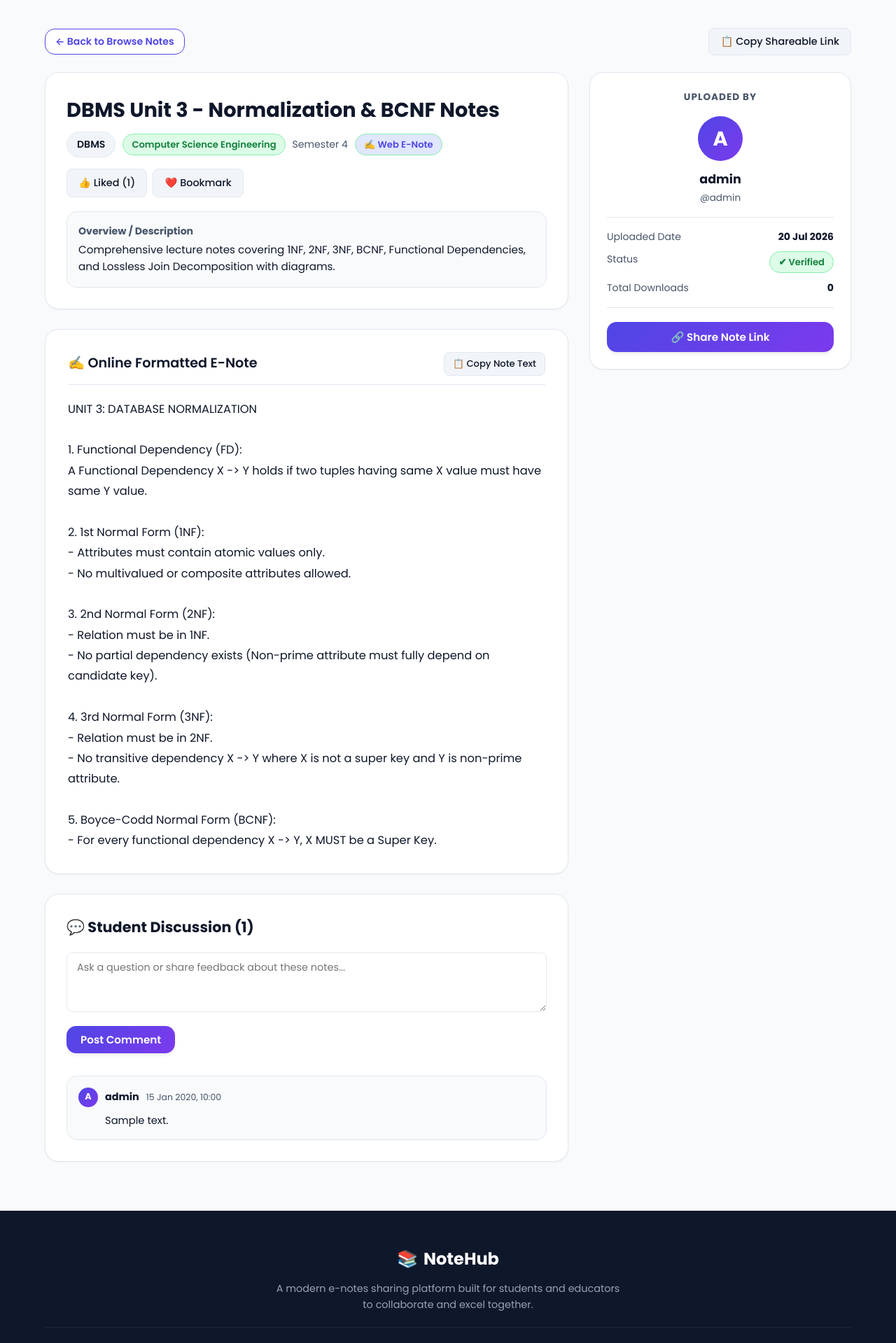
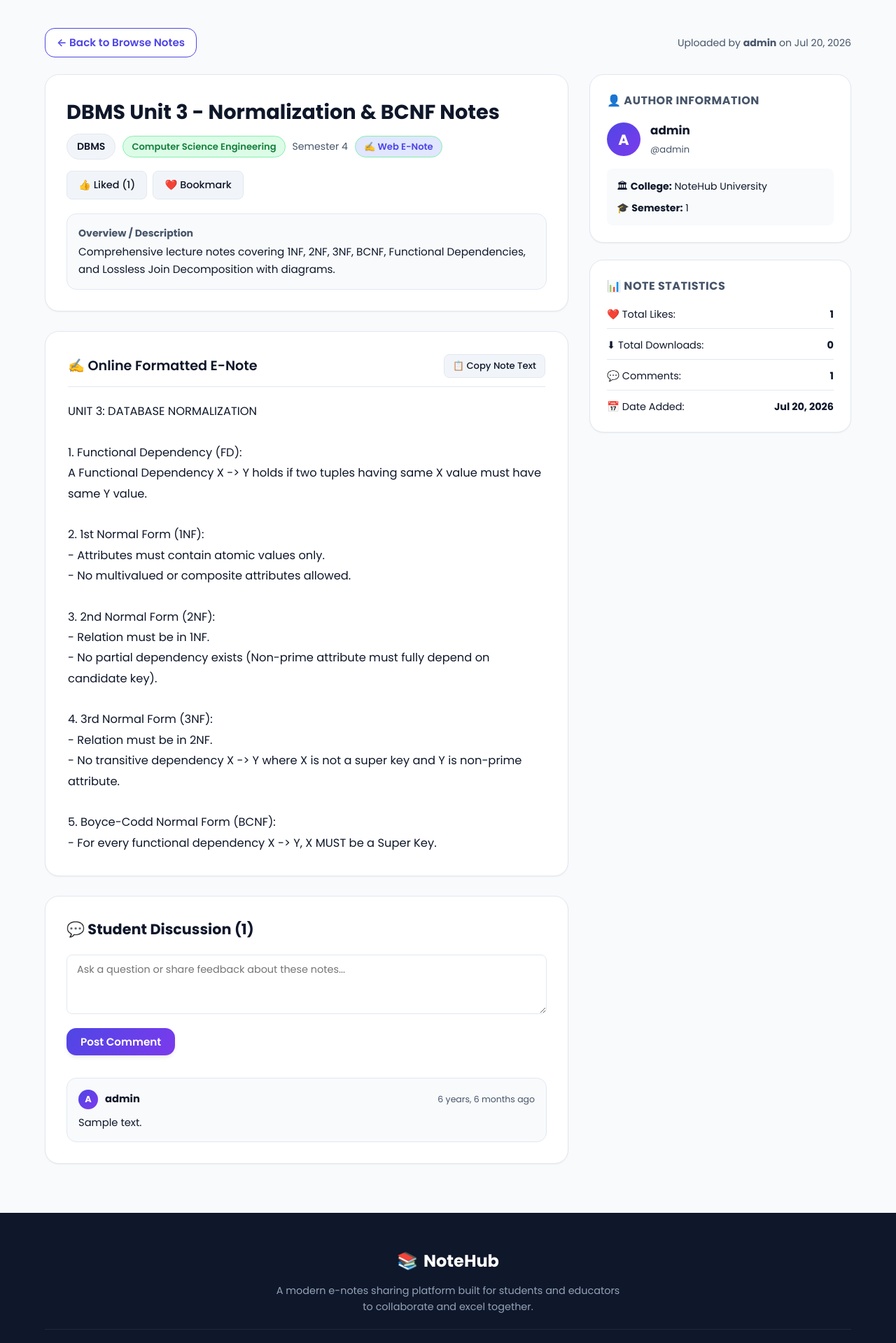
Before and after one commit to Ayush12708/e-notes-sharing-application, a Django app: page /notes/detail/1/ in a window 1280 px wide. Shown: the part 71-1990 px from the top of the page at 70% size. Run offline with Django 5.2, Linux system fonts and the light colour scheme; a user stored in the database is signed in; data comes from the database, SQL or seed files in the repository; both versions use the stored data as it was after the commit; tables that the repository leaves empty hold one stand-in row (values such as "Sample post").

Commit message:
Fix automatic browser downloads for PPTX and DOCX files by introducing smart document viewer cards

```diff
--- a/notes/views.py
+++ b/notes/views.py
@@ -12,12 +12,11 @@ from .models import Note, Bookmark, Comment
 
 
 def ensure_default_seed_notes():
-    """Ensure core study notes and sample materials are present in the database with 0 hardcoded metrics."""
+    """Ensure core study notes and sample materials are present in the database."""
     try:
         from django.contrib.auth.models import User
         from accounts.models import Profile
 
-        # Find or create a seed author user
         seed_user = User.objects.filter(is_superuser=True).first() or User.objects.first()
         if not seed_user:
             seed_user = User.objects.create_superuser('admin', 'admin@notehub.com', 'admin123')
@@ -110,7 +109,7 @@ def upload_note(request):
                 note.save()
                 return redirect("my_notes")
             else:
-                note.status = "Pending"  # Set to Pending so admin approval is required
+                note.status = "Pending"
                 note.save()
                 messages.success(request, "Document submitted successfully! It will appear in Browse Notes after admin approval.")
                 return redirect("note_detail", pk=note.id)
@@ -135,7 +134,7 @@ def create_online_note(request):
                 note.save()
                 return redirect("my_notes")
             else:
-                note.status = "Pending"  # Set to Pending so admin approval is required
+                note.status = "Pending"
                 note.save()
                 messages.success(request, "Digital E-Note submitted successfully! It will appear in Browse Notes after admin approval.")
                 return redirect("note_detail", pk=note.id)
@@ -154,7 +153,6 @@ def browse_notes(request):
     branch = request.GET.get("branch", "")
     sort = request.GET.get("sort", "newest")
 
-    # Strictly show ONLY Approved notes to public users
     notes = Note.objects.filter(status="Approved")
 
     if search:
@@ -222,11 +220,37 @@ def note_detail(request, pk):
     is_bookmarked = Bookmark.objects.filter(user=request.user, note=note).exists()
     is_liked = request.user in note.likes.all()
 
+    file_ext = ""
+    file_name = ""
+    file_size_kb = 0
+    is_image = False
+    is_pdf = False
+    is_office = False
+
+    if note.file:
+        file_name = os.path.basename(note.file.name)
+        file_ext = os.path.splitext(note.file.name)[1].lower()
+        if note.file and os.path.exists(note.file.path):
+            file_size_kb = round(os.path.getsize(note.file.path) / 1024, 1)
+
+        if file_ext in ['.png', '.jpg', '.jpeg', '.webp', '.gif', '.svg']:
+            is_image = True
+        elif file_ext == '.pdf':
+            is_pdf = True
+        elif file_ext in ['.pptx', '.ppt', '.docx', '.doc', '.xlsx', '.xls']:
+            is_office = True
+
     context = {
         "note": note,
         "comments": note.comments.all(),
         "is_bookmarked": is_bookmarked,
         "is_liked": is_liked,
+        "file_ext": file_ext,
+        "file_name": file_name,
+        "file_size_kb": file_size_kb,
+        "is_image": is_image,
+        "is_pdf": is_pdf,
+        "is_office": is_office,
     }
     return render(request, "notes/note_detail.html", context)
 
@@ -363,13 +387,11 @@ def view_note(request, pk):
     if note.status != "Approved" and not request.user.is_staff and note.uploaded_by != request.user:
         return HttpResponseForbidden("Not allowed.")
 
-    # Realtime downloads / view count increment
-    note.downloads += 1
-    note.save()
-
     if note.file and os.path.exists(note.file.path):
         content_type, _ = mimetypes.guess_type(note.file.path)
-        return FileResponse(open(note.file.path, "rb"), content_type=content_type or "application/octet-stream")
+        response = FileResponse(open(note.file.path, "rb"), content_type=content_type or "application/octet-stream")
+        response["Content-Disposition"] = f'inline; filename="{os.path.basename(note.file.name)}"'
+        return response
     else:
         return redirect("note_detail", pk=pk)
 
@@ -387,5 +409,5 @@ def download_note(request, pk):
     if note.file and os.path.exists(note.file.path):
         return FileResponse(open(note.file.path, "rb"), as_attachment=True)
     else:
-        messages.info(request, "Online e-notes can be viewed and copied directly from the website!")
+        messages.info(request, "Online e-notes can be viewed directly on the website!")
         return redirect("note_detail", pk=pk)
--- a/templates/notes/note_detail.html
+++ b/templates/notes/note_detail.html
@@ -1,4 +1,4 @@
-{% extends "base.html" %}
+{% extends 'base.html' %}
 
 {% block title %}{{ note.title }} | NoteHub{% endblock %}
 
@@ -6,16 +6,14 @@
 
 <div class="dashboard-wrapper">
 
-    <!-- Back & Navigation Header -->
-    <div style="margin-bottom:24px; display:flex; justify-content:space-between; align-items:center;">
-        <a href="{% url 'browse_notes' %}" class="btn-secondary" style="font-size:0.88rem; padding:6px 14px;">
+    <!-- Top Breadcrumb & Navigation -->
+    <div style="display:flex; justify-content:space-between; align-items:center; margin-bottom:24px; flex-wrap:wrap; gap:12px;">
+        <a href="{% url 'browse_notes' %}" class="btn-secondary" style="padding:8px 16px;">
             ← Back to Browse Notes
         </a>
-
-        <!-- Copy Share Link Button -->
-        <button type="button" onclick="copyShareLink()" class="btn-sm btn-sm-secondary" id="shareBtn" style="padding:8px 16px; font-size:0.9rem; cursor:pointer;">
-            📋 Copy Shareable Link
-        </button>
+        <div style="font-size:0.88rem; color:var(--text-muted);">
+            Uploaded by <strong>{{ note.uploaded_by.first_name|default:note.uploaded_by.username }}</strong> on {{ note.uploaded_at|date:"M d, Y" }}
+        </div>
     </div>
 
     <div style="display:grid; grid-template-columns: 2fr 1fr; gap:30px; align-items:start;">
@@ -84,30 +82,55 @@
             </div>
             {% endif %}
 
-            <!-- Document Preview & Download Card (If File Uploaded) -->
+            <!-- Document File Preview & Action Card (If File Uploaded) -->
             {% if note.file %}
-            <div class="content-card" style="padding:24px; margin-bottom:28px;">
-                <div style="display:flex; justify-content:space-between; align-items:center; margin-bottom:16px; flex-wrap:wrap; gap:12px;">
-                    <h3 style="font-size:1.1rem; color:var(--text-dark);">📄 Document File Preview</h3>
-                    <div style="display:flex; gap:10px;">
-                        <a href="{% url 'view_note' note.id %}" class="btn-sm btn-sm-secondary" target="_blank">
-                            ↗ Open Fullscreen
+            <div class="content-card" style="padding:28px; margin-bottom:28px;">
+                <div style="display:flex; justify-content:space-between; align-items:center; margin-bottom:20px; flex-wrap:wrap; gap:12px;">
+                    <div>
+                        <h3 style="font-size:1.2rem; color:var(--text-dark); margin-bottom:4px;">📄 Attached Document File</h3>
+                        <p style="font-size:0.85rem; color:var(--text-muted);">
+                            File: <strong>{{ file_name }}</strong> ({{ file_size_kb }} KB)
+                        </p>
+                    </div>
+
+                    <a href="{% url 'download_note' note.id %}" class="btn-primary" style="padding:10px 22px;">
+                        ⬇ Download File ({{ note.downloads }})
+                    </a>
+                </div>
+
+                {% if is_image %}
+                <!-- Image File Inline Viewer -->
+                <div style="text-align:center; background:#f8fafc; padding:20px; border-radius:var(--radius-md); border:1px solid var(--border-light);">
+                    <img src="{% url 'view_note' note.id %}" alt="{{ note.title }}" style="max-width:100%; max-height:600px; border-radius:var(--radius-sm); border:1px solid var(--border-light); box-shadow:var(--shadow-sm);">
+                </div>
+
+                {% elif is_pdf %}
+                <!-- PDF Document Embedded Viewer -->
+                <div style="width:100%; height:600px; border-radius:var(--radius-md); overflow:hidden; border:1px solid var(--border-light); background:#f8fafc;">
+                    <iframe src="{% url 'view_note' note.id %}" width="100%" height="100%" style="border:none;"></iframe>
+                </div>
+
+                {% else %}
+                <!-- PowerPoint / Word / Office Document File Card -->
+                <div style="background:var(--bg-main); padding:28px; border-radius:var(--radius-md); border:1px solid var(--border-light); text-align:center;">
+                    <div style="font-size:3.5rem; margin-bottom:12px;">📊</div>
+                    <h4 style="font-size:1.15rem; color:var(--text-dark); margin-bottom:6px;">
+                        {{ file_name }}
+                    </h4>
+                    <p style="font-size:0.9rem; color:var(--text-muted); margin-bottom:20px; max-width:480px; margin-left:auto; margin-right:auto;">
+                        This document is a <strong>{{ file_ext|upper }}</strong> presentation/file. Click the button below to download and open it in PowerPoint, Word, or your document viewer.
+                    </p>
+
+                    <div style="display:flex; justify-content:center; gap:12px; flex-wrap:wrap;">
+                        <a href="{% url 'download_note' note.id %}" class="btn-primary" style="padding:11px 26px;">
+                            ⬇ Download {{ file_ext|upper }} Presentation
                         </a>
-                        <a href="{% url 'download_note' note.id %}" class="btn-sm btn-sm-primary">
-                            ⬇ Download Note File
+                        <a href="{% url 'view_note' note.id %}" class="btn-secondary" style="padding:11px 20px;" target="_blank">
+                            ↗ Open File Link
                         </a>
                     </div>
                 </div>
-
-                <div style="width:100%; height:580px; border-radius:var(--radius-md); overflow:hidden; border:1px solid var(--border-light); background:#f8fafc;">
-                    <iframe src="{% url 'view_note' note.id %}" width="100%" height="100%" style="border:none;">
-                        <div class="empty-state" style="padding:60px 20px;">
-                            <div class="empty-state-icon">📄</div>
-                            <p style="margin-bottom:16px;">Click below to download and view the course notes file.</p>
-                            <a href="{% url 'download_note' note.id %}" class="btn-primary">⬇ Download Note File</a>
-                        </div>
-                    </iframe>
-                </div>
+                {% endif %}
             </div>
             {% endif %}
 
@@ -140,61 +163,73 @@
                             <div class="user-avatar" style="width:28px; height:28px; font-size:0.8rem;">
                                 {{ comment.user.username|first|upper }}
                             </div>
-                            <strong style="font-size:0.9rem; color:var(--text-dark);">
+                            <strong style="font-size:0.92rem; color:var(--text-dark);">
                                 {{ comment.user.first_name|default:comment.user.username }}
                             </strong>
-                            <span style="font-size:0.78rem; color:var(--text-muted);">{{ comment.created_at|date:"d M Y, H:i" }}</span>
+                            <span style="font-size:0.78rem; color:var(--text-muted); margin-left:auto;">
+                                {{ comment.created_at|timesince }} ago
+                            </span>
                         </div>
-                        <p style="font-size:0.92rem; color:var(--text-dark); padding-left:38px; line-height:1.5;">
-                            {{ comment.text }}
-                        </p>
+                        <p style="font-size:0.92rem; color:var(--text-dark); line-height:1.5;">{{ comment.text }}</p>
                     </div>
                     {% empty %}
-                    <div class="empty-state" style="padding:24px;">
-                        <p>No comments yet. Be the first to start the discussion!</p>
-                    </div>
+                    <p style="color:var(--text-muted); font-size:0.9rem; font-style:italic;">
+                        No comments yet. Be the first to start the discussion!
+                    </p>
                     {% endfor %}
                 </div>
             </div>
+
         </div>
 
-        <!-- Sidebar Info Column -->
+        <!-- Sidebar Column: Note Details & Author Card -->
         <div>
-            <!-- Uploader Profile & Download Card -->
-            <div class="content-card" style="padding:24px; text-align:center;">
-                <strong style="font-size:0.85rem; text-transform:uppercase; letter-spacing:1px; color:var(--text-muted); display:block; margin-bottom:16px;">Uploaded By</strong>
-                <div style="width:64px; height:64px; border-radius:50%; background:var(--accent-gradient); color:white; font-size:1.8rem; font-weight:700; display:inline-flex; align-items:center; justify-content:center; margin-bottom:12px;">
-                    {{ note.uploaded_by.username|first|upper }}
-                </div>
-                <h3 style="font-size:1.1rem; color:var(--text-dark); margin-bottom:2px;">
-                    {{ note.uploaded_by.first_name|default:note.uploaded_by.username }} {{ note.uploaded_by.last_name }}
+            <!-- Author Card -->
+            <div class="content-card" style="padding:24px; margin-bottom:24px;">
+                <h3 style="font-size:1rem; color:var(--text-muted); text-transform:uppercase; letter-spacing:0.5px; margin-bottom:16px;">
+                    👤 Author Information
                 </h3>
-                <p style="font-size:0.85rem; color:var(--text-muted); margin-bottom:16px;">@{{ note.uploaded_by.username }}</p>
-
-                <div style="border-top:1px solid var(--border-light); border-bottom:1px solid var(--border-light); padding:16px 0; margin-bottom:20px; text-align:left; font-size:0.88rem;">
-                    <div style="margin-bottom:10px; display:flex; justify-content:space-between;">
-                        <span style="color:var(--text-muted);">Uploaded Date</span>
-                        <strong>{{ note.uploaded_at|date:"d M Y" }}</strong>
+                <div style="display:flex; align-items:center; gap:14px; margin-bottom:16px;">
+                    <div class="user-avatar" style="width:48px; height:48px; font-size:1.3rem;">
+                        {{ note.uploaded_by.username|first|upper }}
                     </div>
-                    <div style="margin-bottom:10px; display:flex; justify-content:space-between;">
-                        <span style="color:var(--text-muted);">Status</span>
-                        <span class="status-pill approved">✔ Verified</span>
-                    </div>
-                    <div style="display:flex; justify-content:space-between;">
-                        <span style="color:var(--text-muted);">Total Downloads</span>
-                        <strong>{{ note.downloads }}</strong>
+                    <div>
+                        <strong style="font-size:1.05rem; color:var(--text-dark); display:block;">
+                            {{ note.uploaded_by.first_name|default:note.uploaded_by.username }} {{ note.uploaded_by.last_name }}
+                        </strong>
+                        <span style="font-size:0.82rem; color:var(--text-muted);">@{{ note.uploaded_by.username }}</span>
                     </div>
                 </div>
 
-                {% if note.file %}
-                <a href="{% url 'download_note' note.id %}" class="btn-primary" style="width:100%; justify-content:center;">
-                    ⬇ Download Note File
-                </a>
-                {% else %}
-                <button type="button" onclick="copyShareLink()" class="btn-primary" style="width:100%; justify-content:center;">
-                    🔗 Share Note Link
-                </button>
-                {% endif %}
+                <div style="display:flex; flex-direction:column; gap:8px; font-size:0.88rem; color:var(--text-dark); background:var(--bg-main); padding:14px; border-radius:var(--radius-sm);">
+                    <div>🏛 <strong>College:</strong> {{ note.uploaded_by.profile.college|default:"Not specified" }}</div>
+                    <div>🎓 <strong>Semester:</strong> {{ note.uploaded_by.profile.semester|default:note.semester }}</div>
+                </div>
+            </div>
+
+            <!-- Note Summary Metadata Card -->
+            <div class="content-card" style="padding:24px;">
+                <h3 style="font-size:1rem; color:var(--text-muted); text-transform:uppercase; letter-spacing:0.5px; margin-bottom:16px;">
+                    📊 Note Statistics
+                </h3>
+                <div style="display:flex; flex-direction:column; gap:12px; font-size:0.9rem;">
+                    <div style="display:flex; justify-content:space-between; border-bottom:1px solid var(--border-light); padding-bottom:8px;">
+                        <span>❤️ Total Likes:</span>
+                        <strong>{{ note.total_likes }}</strong>
+                    </div>
+                    <div style="display:flex; justify-content:space-between; border-bottom:1px solid var(--border-light); padding-bottom:8px;">
+                        <span>⬇ Total Downloads:</span>
+                        <strong>{{ note.downloads }}</strong>
+                    </div>
+                    <div style="display:flex; justify-content:space-between; border-bottom:1px solid var(--border-light); padding-bottom:8px;">
+                        <span>💬 Comments:</span>
+                        <strong>{{ comments.count }}</strong>
+                    </div>
+                    <div style="display:flex; justify-content:space-between;">
+                        <span>📅 Date Added:</span>
+                        <strong>{{ note.uploaded_at|date:"M d, Y" }}</strong>
+                    </div>
+                </div>
             </div>
         </div>
 
@@ -203,21 +238,11 @@
 </div>
 
 <script>
-    function copyShareLink() {
-        navigator.clipboard.writeText(window.location.href).then(function() {
-            const shareBtn = document.getElementById('shareBtn');
-            if (shareBtn) {
-                shareBtn.innerText = '✔ Link Copied!';
-                setTimeout(() => { shareBtn.innerText = '📋 Copy Shareable Link'; }, 2500);
-            }
-        });
-    }
-
     function copyNoteText() {
         const textElement = document.getElementById('eNoteContentText');
         if (textElement) {
-            navigator.clipboard.writeText(textElement.innerText).then(function() {
-                alert('E-Note text copied to clipboard!');
+            navigator.clipboard.writeText(textElement.innerText).then(() => {
+                alert("E-Note text copied to clipboard!");
             });
         }
     }
```
Also changed, not shown: db.sqlite3.
